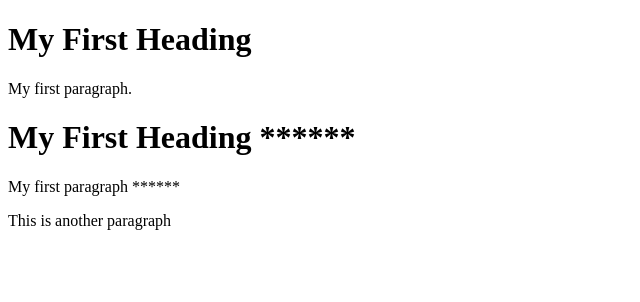
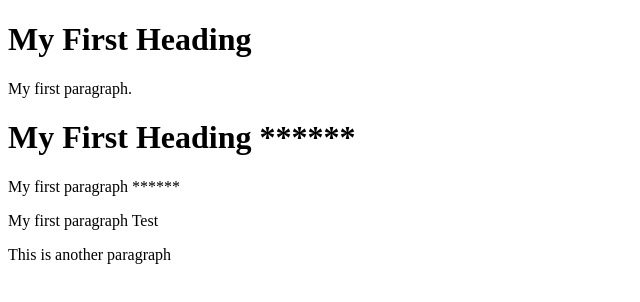
Before and after one commit to ramanasanjoo/learn_git, a plain HTML site: page index.html in a window 1280 px wide. Shown: the whole page, without its empty margins (0-640 px from the left). Drawn offline with Linux system fonts and the light colour scheme.

Commit message:
Update index.html

```diff
--- a/index.html
+++ b/index.html
@@ -8,6 +8,7 @@
 
 <h1>My First Heading ******</h1>
 <p>My first paragraph ******</p>
+<p>My first paragraph Test</p>
 
 <p> This is another paragraph</p>
 </body>
```
